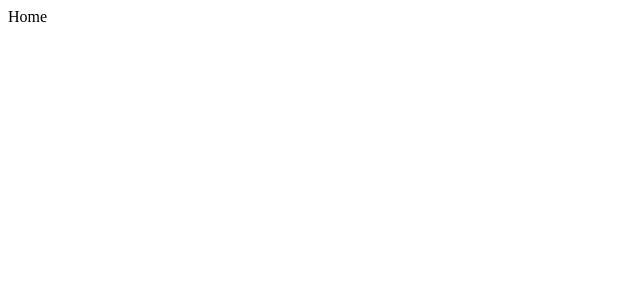
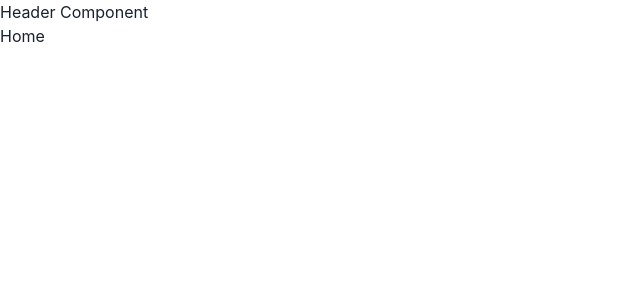
Before and after one commit to paulovitorcs/nextjs-chakra-starter, a Next.js app: page / in a window 1280 px wide. Shown: the top 300 px of the page, without its empty margins (0-640 px from the left). Built offline with nearby package versions, Linux system fonts and the light colour scheme.

Commit message:
add initial setup for chakra ui

```diff
--- a/package.json
+++ b/package.json
@@ -9,6 +9,10 @@
     "lint": "next lint"
   },
   "dependencies": {
+    "@chakra-ui/react": "^1.7.3",
+    "@emotion/react": "^11",
+    "@emotion/styled": "^11",
+    "framer-motion": "^4",
     "next": "^12.0.7",
     "react": "^17.0.2",
     "react-dom": "^17.0.2"
--- /dev/null
+++ b/src/pages/_app.jsx
@@ -0,0 +1,18 @@
+import { ChakraProvider } from '@chakra-ui/react';
+
+const MyApp = props => {
+  const { Component, pageProps } = props;
+
+  return (
+    <ChakraProvider>
+      <header>
+        Header Component
+      </header>
+      <main>
+        <Component {...pageProps} />
+      </main>
+    </ChakraProvider>
+  );
+};
+
+export default MyApp;
```
